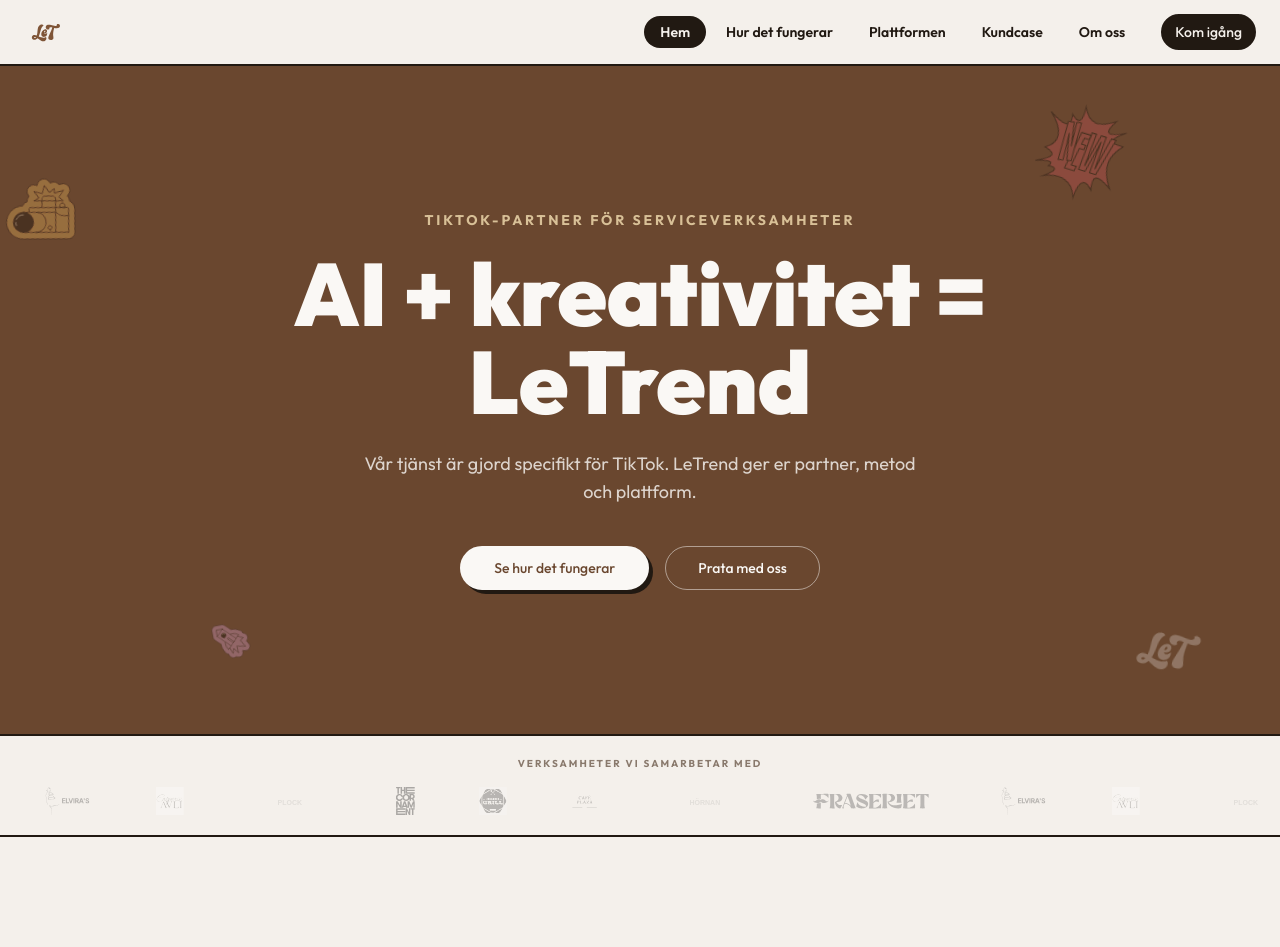
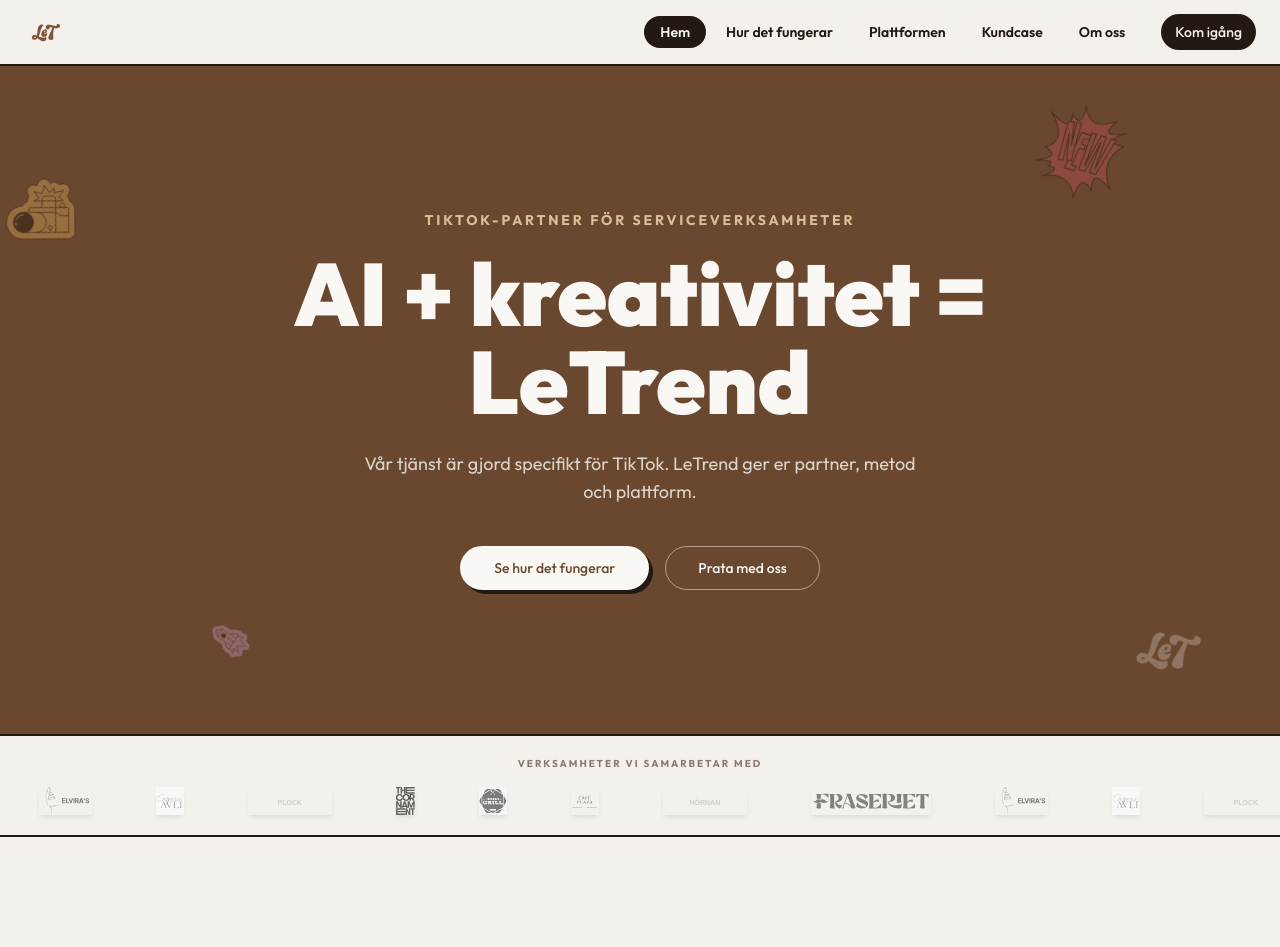
Before and after one commit to modikhw1/remix-of-letrend-growth-engine, a React (Vite) app: page / in a window 1280 px wide. Shown: the top 947 px of the page. Built offline with nearby package versions, Linux system fonts and the light colour scheme; the HTML template or start-up script is replaced by a standard one.

Commit message:
Changes
Co-authored-by: modikhw1 <216292168+modikhw1@users.noreply.github.com>

```diff
--- a/src/components/LogoTicker.tsx
+++ b/src/components/LogoTicker.tsx
@@ -38,7 +38,7 @@ const LogoTicker = ({ className }: LogoTickerProps) => (
             key={i}
             src={logo}
             alt={global.logoTicker.names[i % logos.length]}
-            className="mx-8 h-7 w-auto max-w-[120px] shrink-0 opacity-30 grayscale select-none object-contain"
+            className="mx-8 h-7 w-auto max-w-[120px] shrink-0 grayscale select-none object-contain opacity-60 shadow-md text-xs"
           />
         ))}
       </div>
```
